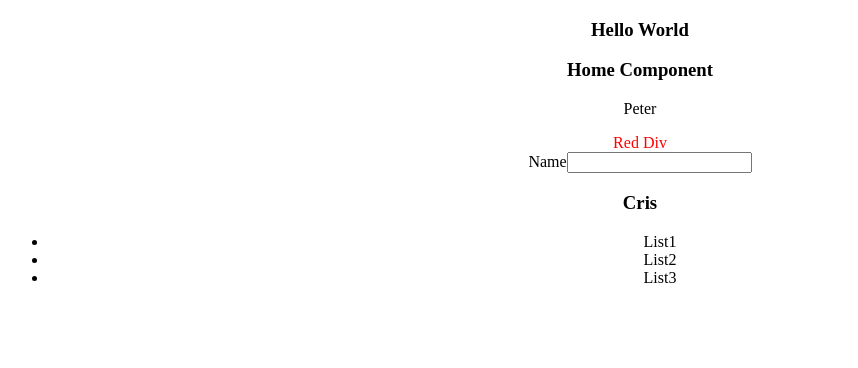
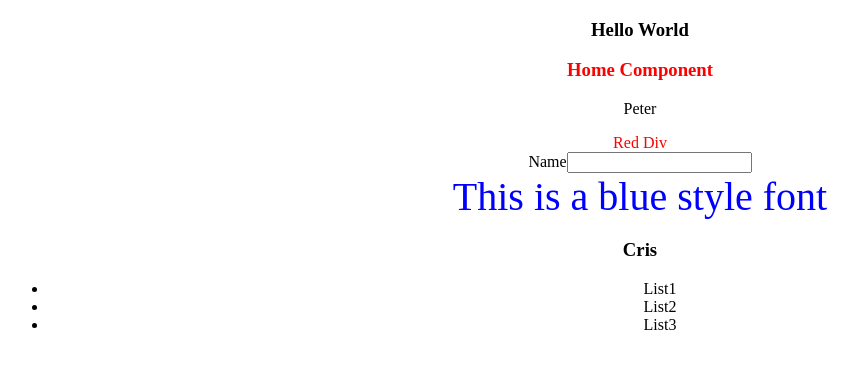
Before and after one commit to 540792740/React-Project, a React (Create React App) app in the folder src/React/react-demo01/: page / in a window 1280 px wide. Shown: the top 368 px of the page, without its empty margins (0-858 px from the left). Built offline with nearby package versions, Linux system fonts and the light colour scheme.

Commit message:
May 14 react 1234

```diff
--- a/src/React/react-demo01/src/component/Home.js
+++ b/src/React/react-demo01/src/component/Home.js
@@ -7,17 +7,22 @@ class Home extends Component {
             name:'Peter',
             age:30,
             msg:'Home Component',
-            title:'A title'
+            title:'A title',
+            style:{
+                color:'blue',
+                fontSize:'40px'
+            }
         }
     }
     render() {
         return (
             <div>
-                <h3>{this.state.msg}</h3>
+                <h3 style={{"color":'red'}}>{this.state.msg}</h3>
                 <p title={this.state.title}>{this.state.name}</p>
                 <div className="red">Red Div</div>
                 <label htmlFor="name">Name</label>
                 <input id='name' type="text"/>
+                <div style={this.state.style}>This is a blue style font</div>
             </div>
         );
     }
```
